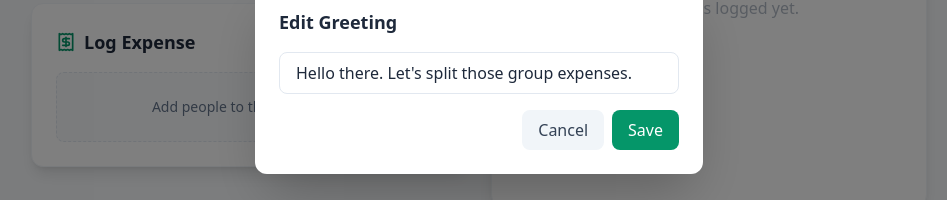
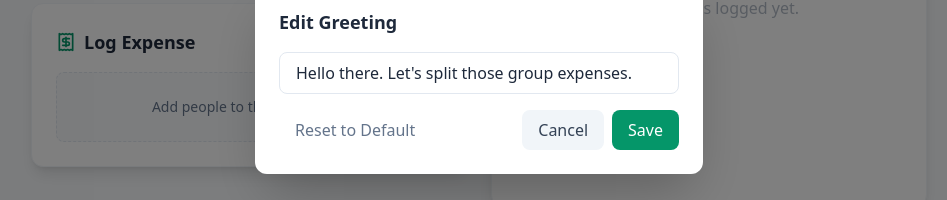
Before and after one commit to Gustavo-Visual/FairShare, a React (Vite) app: page / in a window 1280 px wide. Both pictures are taken after a click on the element "Hello there. Let's split those group expenses.". Shown: the part 321-521 px from the top of the page, without its empty margins (161-1108 px from the left). Built offline with nearby package versions, Linux system fonts and the light colour scheme.

Commit message:
Add Reset to Default button in greeting editor

```diff
--- a/src/App.jsx
+++ b/src/App.jsx
@@ -336,7 +336,15 @@ export default function App() {
                                         className={`w-full px-4 py-2 rounded-lg border ${inputBgClass} focus:border-emerald-500 focus:ring-2 focus:ring-emerald-200 outline-none mb-4`}
                                         placeholder="Enter your custom greeting..."
                                     />
-                                    <div className="flex gap-2 justify-end">
+                                    <div className="flex gap-2 justify-between">
+                                        <Button
+                                            variant="ghost"
+                                            onClick={() => setTempGreeting("Hello there. Let's split those group expenses.")}
+                                            darkMode={darkMode}
+                                        >
+                                            Reset to Default
+                                        </Button>
+                                        <div className="flex gap-2">
                                             <Button variant="secondary" onClick={() => setShowGreetingEditor(false)} darkMode={darkMode}>
                                                 Cancel
                                             </Button>
@@ -347,6 +355,7 @@ export default function App() {
                                             }}>
                                                 Save
                                             </Button>
+                                        </div>
                                     </div>
                                 </div>
                             </div>
```
Lines whose indentation alone changed are shown as unchanged.
